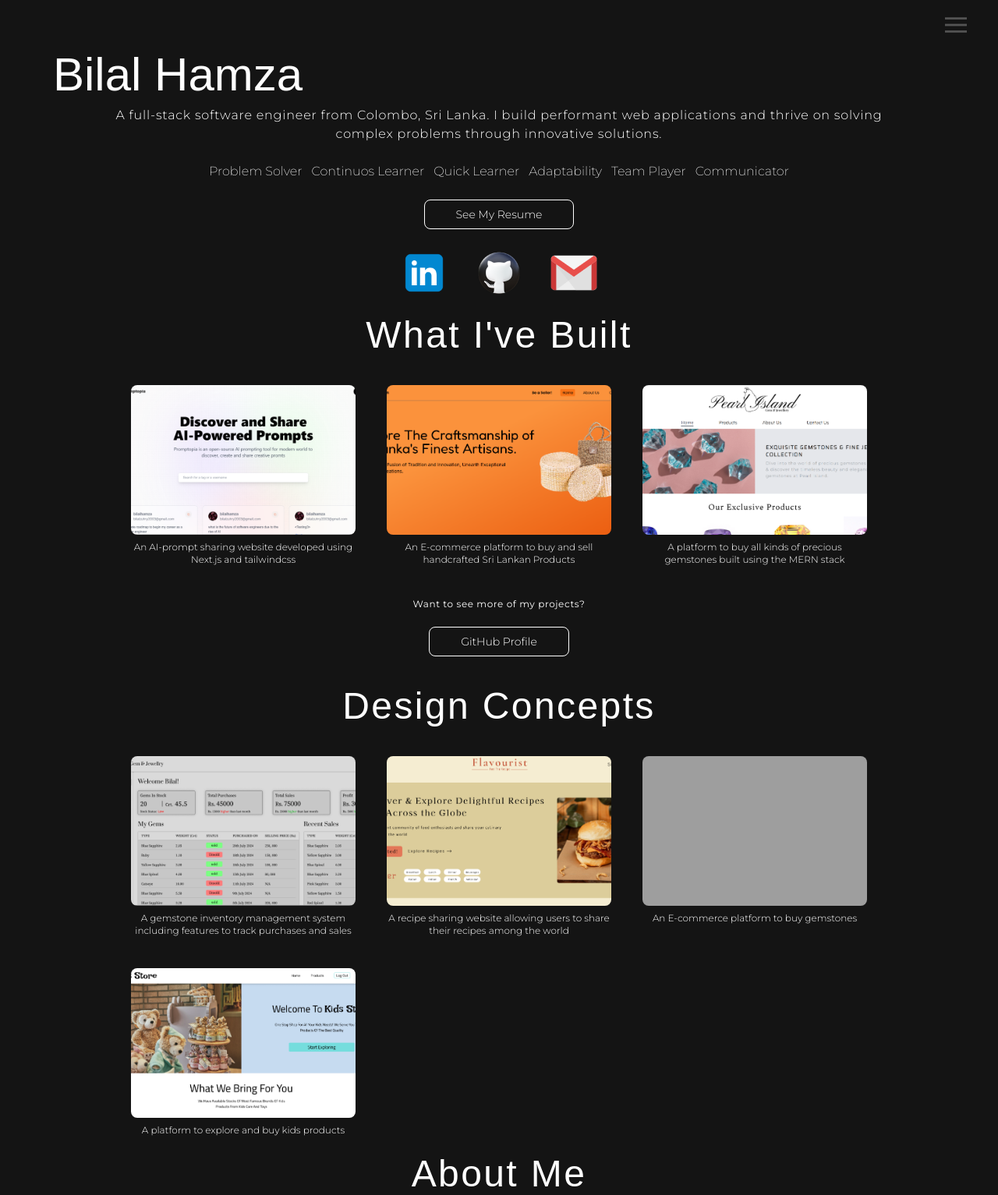
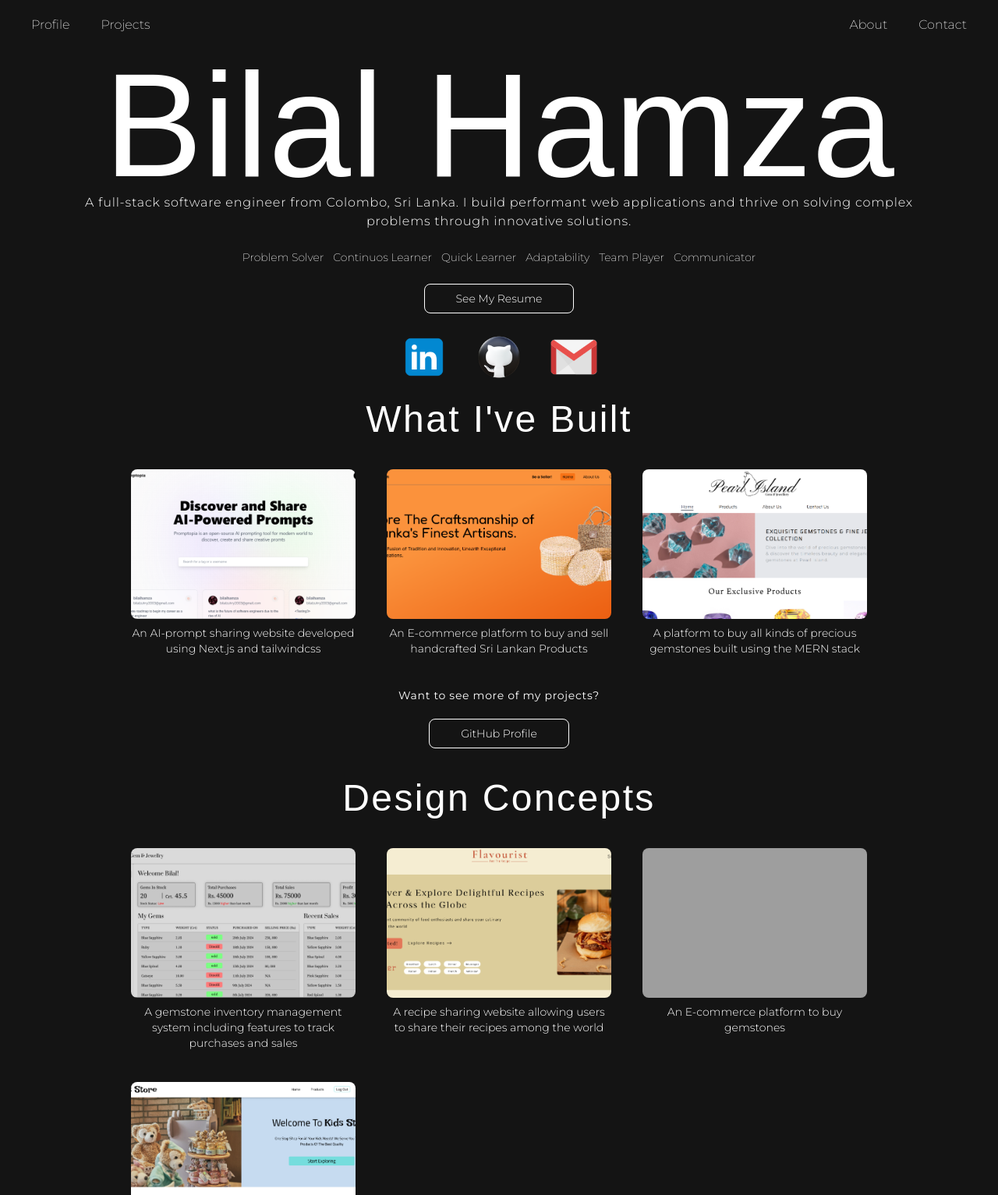
Before and after one commit to BilalHamza7/BilsPortfolio, a React app: page / in a window 1280 px wide. Shown: the top 1533 px of the page at 78% size. Built offline with nearby package versions, Linux system fonts and the light colour scheme; grey boxes are pictures that could not be loaded; a web font is replaced by a local one.

Commit message:
updated nav bar

```diff
--- /dev/null
+++ b/src/components/navPanel.js
@@ -0,0 +1,19 @@
+export default function NavPanel({ close }) {
+    return (
+        <>
+            <div className="fixed z-50 right-0 top-0 min-h-screen w-72 bg-[#0D0D0D] opacity-95">
+                <div className="grid grid-rows-2 p-5 h-screen font-montserrat tracking-wider font-light text-white text-center text-2xl">
+                    <div className="place-content-end justify-self-end">
+                        <img src="closeIcon.png" alt="close" className="w-12" onClick={close} />
+                    </div>
+                    <div className="flex flex-col justify-center gap-5">
+                        <a href="#top">Profile</a>
+                        <a href="#projects">projects</a>
+                        <a href="#about">About</a>
+                        <a href="#contact">Contact</a>
+                    </div>
+                </div>
+            </div>
+        </>
+    )
+};
--- a/src/homepage.js
+++ b/src/homepage.js
@@ -3,10 +3,16 @@ import Profile from "./profile";
 import Projects from "./projects";
 import About from "./about";
 import Contact from "./contact";
+import NavPanel from "./components/navPanel";
 
 export default function Homepage(params) {
 
     const [isAtTop, setIsAtTop] = useState(true);
+    const [isPanelOpen, setIsPanelOpen] = useState(false);
+
+    const handlePanel = () => {
+        setIsPanelOpen(!isPanelOpen);
+    }
 
     useEffect(() => {
         const handleScroll = () => {
@@ -23,23 +29,41 @@ export default function Homepage(params) {
     return (
         <>
             {/* Navigation */}
-            <div className="flex justify-between items-center px-10 py-8 h-10 bg-[#141414] w-full fixed z-50 top-0 left-0">
-                <p className={`text-white font-gupter transition-all duration-700 ${isAtTop ? 'translate-x-7 translate-y-16 text-[60px]' : 'text-3xl'}`}>Bilal Hamza</p>
-                <img src="menuIcon.png" alt="menu" className="w-7" />
+            <div className="flex max-lg:justify-end lg:justify-between items-center px-10 py-8 h-10 bg-[#141414] w-full fixed z-50 top-0 left-0">
+                <div className="flex gap-10 max-lg:hidden text-center font-extralight text-white font-montserrat">
+                    <a href='#top'>Profile</a>
+                    <a href='#projects'>Projects</a>
+                </div>
+                <p className={`absolute left-1/2 transform -translate-x-1/2 pointer-events-none w-full text-center text-white font-gupter transition-all duration-700 ${isAtTop ? 'translate-y-16 text-[56px] sm:translate-y-20 sm:text-[90px] md:translate-y-24 md:text-[110px] lg:translate-y-28 lg:text-[150px] xl:translate-y-32 xl:text-[190px]' : 'text-3xl sm:text-4xl md:text-5xl'}`}>Bilal Hamza</p>
+                <div className="flex gap-10 max-lg:hidden text-center font-extralight text-white font-montserrat">
+                    <a href='#about'>About</a>
+                    <a href='#contact'>Contact</a>
+                </div>
+                <img src="menuIcon.png" alt="menu" className="w-7 lg:hidden" onClick={handlePanel} />
             </div>
+
+            {isPanelOpen && <NavPanel close={handlePanel} />}
 
             <div className="bg-[#141414] min-h-screen mt-8 p-10">
                 {/* profile */}
-                <Profile />
+                <div id="profile" >
+                    <Profile />
+                </div>
 
                 {/* projects */}
-                <Projects />
+                <div id="projects" >
+                    <Projects />
+                </div>
 
                 {/* about */}
-                <About />
+                <div id="about">
+                    <About />
+                </div>
 
                 {/* contact */}
-                <Contact />
+                <div id="contact">
+                    <Contact />
+                </div>
             </div>
 
             {/* Footer */}
@@ -49,9 +73,9 @@ export default function Homepage(params) {
                     <p className="text-xs sm:text-lg md:text-xl lg:text-2xl">&copy; 2025 - All Rights Reserved</p>
                 </div>
                 <div className="flex flex-col w-fit justify-center text-gray-400 text-left space-y-3 md:space-y-5 font-gupter text-sm sm:text-lg md:text-xl lg:text-2xl">
-                    <p className="hover:underline w-fit cursor-pointer" onClick={() => window.scrollTo({ top: 0, behavior: 'smooth' })}>Profile</p>
-                    <p className="hover:underline w-fit cursor-pointer" onClick={() => window.open('', '_blank')}>See My Resume</p>
-                    <p className="hover:underline w-fit cursor-pointer" onClick={() => window.open('https://github.com/BilalHamza7/BilsPortfolio', '_blank')}>See This Page in GitHub</p>
+                    <a className="hover:underline w-fit" href='#top'>Profile</a>
+                    <a className="hover:underline w-fit" href='' rel="noreferrer">See My Resume</a>
+                    <a className="hover:underline w-fit" href='https://github.com/BilalHamza7/BilsPortfolio' target="_blank" rel="noreferrer">See This Page in GitHub</a>
                 </div>
             </div>
         </>
--- a/src/index.css
+++ b/src/index.css
@@ -4,3 +4,7 @@
 @tailwind base;
 @tailwind components;
 @tailwind utilities;
+
+html {
+    scroll-behavior: smooth;
+}
--- a/src/profile.js
+++ b/src/profile.js
@@ -1,9 +1,9 @@
 export default function Profile() {
     return (
         <>
-            <div className="mt-16 flex flex-col items-center">
-                <p className="font-montserrat tracking-wider font-light text-white text-center text-xs sm:text-base px-24">A full-stack software engineer from Colombo, Sri Lanka. I build performant web applications and thrive on solving complex problems through innovative solutions.</p>
-                <div className="mt-6 flex flex-wrap items-center justify-center gap-3 font-extralight text-white font-montserrat text-xs sm:text-base">
+            <div className="mt-16 sm:mt-24 md:mt-28 lg:mt-36 xl:mt-44 flex flex-col items-center">
+                <p className="font-montserrat tracking-wider font-light text-white text-center text-xs sm:text-base md:px-16">A full-stack software engineer from Colombo, Sri Lanka. I build performant web applications and thrive on solving complex problems through innovative solutions.</p>
+                <div className="mt-6 flex flex-wrap items-center justify-center gap-3 font-extralight text-white font-montserrat text-xs sm:text-sm">
                     <p>Problem Solver</p>
                     <p>Continuos Learner</p>
                     <p>Quick Learner</p>
--- a/src/projects.js
+++ b/src/projects.js
@@ -6,19 +6,19 @@ export default function Projects() {
                 <div className="grid grid-cols-1 sm:grid-cols-2 lg:grid-cols-3 gap-10 font-montserrat">
                     <div className="flex flex-col items-center gap-2 w-64 md:w-72">
                         <img src="promptopia1.png" alt="promptopia" className="w-full h-32 md:h-48 object-cover rounded-lg" />
-                        <p className="font-montserrat text-xs text-center font-light text-white">An AI-prompt sharing website developed using Next.js and tailwindcss</p>
+                        <p className="font-montserrat text-xs md:text-sm text-center font-light text-white">An AI-prompt sharing website developed using Next.js and tailwindcss</p>
                     </div>
                     <div className="flex flex-col items-center gap-2 w-64 md:w-72">
                         <img src="coc1.png" alt="crafts of ceylon" className="w-full h-32 md:h-48 object-cover rounded-lg" />
-                        <p className="font-montserrat text-xs text-center font-light text-white">An E-commerce platform to buy and sell handcrafted Sri Lankan Products</p>
+                        <p className="font-montserrat text-xs md:text-sm text-center font-light text-white">An E-commerce platform to buy and sell handcrafted Sri Lankan Products</p>
                     </div>
                     <div className="flex flex-col items-center gap-2 w-64 md:w-72">
                         <img src="pearlisland1.png" alt="Pearl Island" className="w-full h-32 md:h-48 object-cover rounded-lg" />
-                        <p className="font-montserrat text-xs text-center font-light text-white ">A platform to buy all kinds of precious gemstones built using the MERN stack</p>
+                        <p className="font-montserrat text-xs md:text-sm text-center font-light text-white ">A platform to buy all kinds of precious gemstones built using the MERN stack</p>
                     </div>
                 </div>
                 <div className="flex flex-col gap-2 items-center">
-                    <p className=" font-montserrat tracking-wider text-white text-center text-[12px]">Want to see more of my projects?</p>
+                    <p className=" font-montserrat tracking-wider text-white text-center text-sm">Want to see more of my projects?</p>
                     <button className="font-montserrat text-sm font-light text-white mt-3 border border-white px-10 py-2 rounded-lg" onClick={() => window.location.href = "https://github.com/BilalHamza7?tab=repositories"}>
                         GitHub Profile
                     </button>
@@ -28,19 +28,19 @@ export default function Projects() {
                 <div className="grid grid-cols-1 sm:grid-cols-2 lg:grid-cols-3 gap-10 font-montserrat">
                     <div className="flex flex-col items-center gap-2 w-64 md:w-72">
                         <img src="gemsofceylon1.png" alt="gemsofceylon" className="w-full h-32 md:h-48 object-cover rounded-lg" />
-                        <p className="font-montserrat text-xs text-center font-light text-white">A gemstone inventory management system including features to track purchases and sales</p>
+                        <p className="font-montserrat text-xs md:text-sm text-center font-light text-white">A gemstone inventory management system including features to track purchases and sales</p>
                     </div>
                     <div className="flex flex-col items-center gap-2 w-64 md:w-72">
                         <img src="flavourist1.png" alt="flavourist1" className="w-full h-32 md:h-48 object-cover rounded-lg" />
-                        <p className="font-montserrat text-xs text-center font-light text-white">A recipe sharing website allowing users to share their recipes among the world</p>
+                        <p className="font-montserrat text-xs md:text-sm text-center font-light text-white">A recipe sharing website allowing users to share their recipes among the world</p>
                     </div>
                     <div className="flex flex-col items-center gap-2 w-64 md:w-72">
                         <img src="mirage1.png" alt="mirage1" className="w-full h-32 md:h-48 object-cover rounded-lg" />
-                        <p className="font-montserrat text-xs text-center font-light text-white">An E-commerce platform to buy gemstones</p>
+                        <p className="font-montserrat text-xs md:text-sm text-center font-light text-white">An E-commerce platform to buy gemstones</p>
                     </div>
                     <div className="flex flex-col items-center gap-2 w-64 md:w-72">
                         <img src="kidsstore1.png" alt="kidsstore" className="w-full h-32 md:h-48 object-cover rounded-lg" />
-                        <p className="font-montserrat text-xs text-center font-light text-white">A platform to explore and buy kids products</p>
+                        <p className="font-montserrat text-xs md:text-sm text-center font-light text-white">A platform to explore and buy kids products</p>
                     </div>
                 </div>
             </div>
```
Also changed, not shown: public/closeIcon.png.
